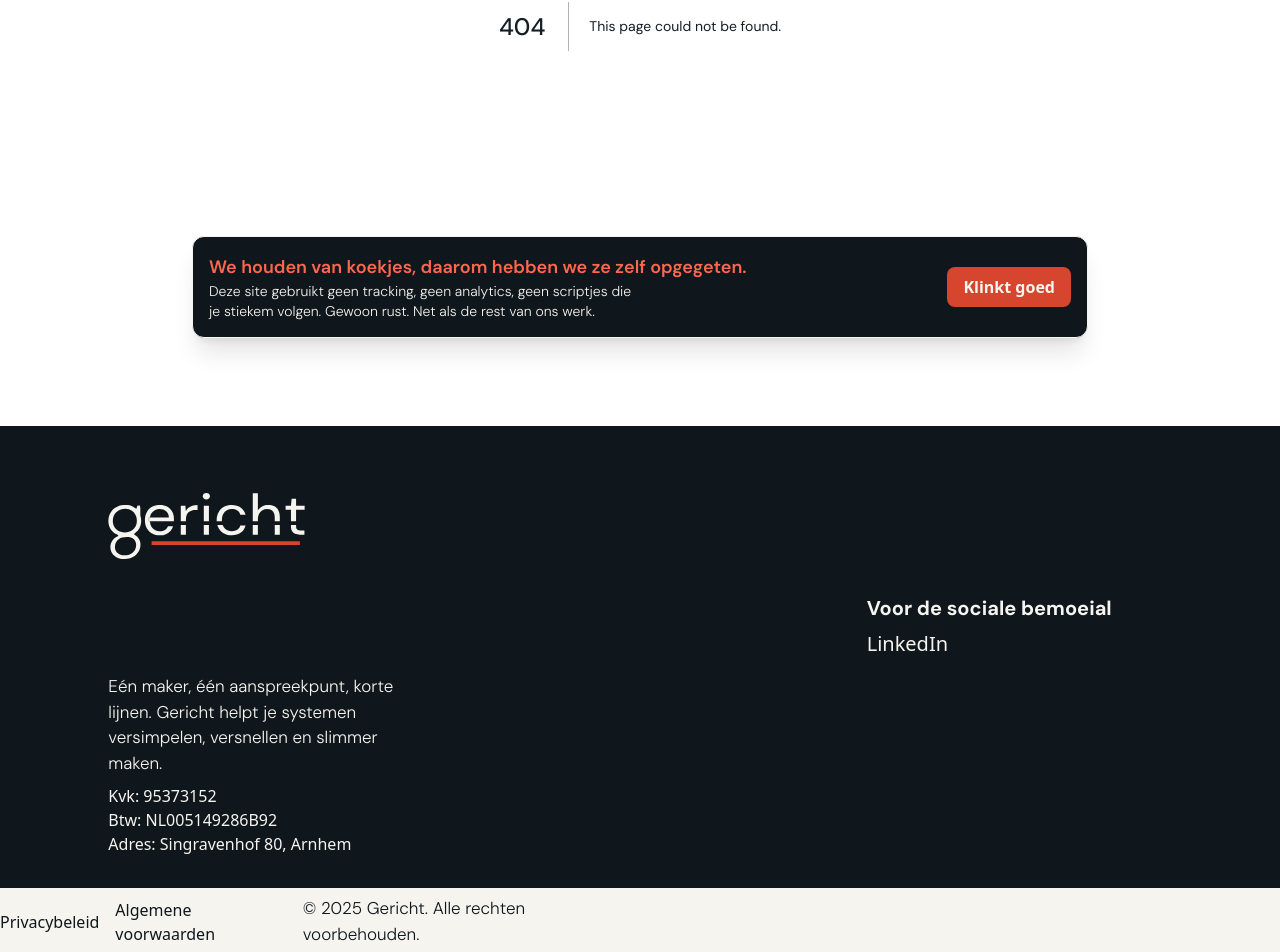
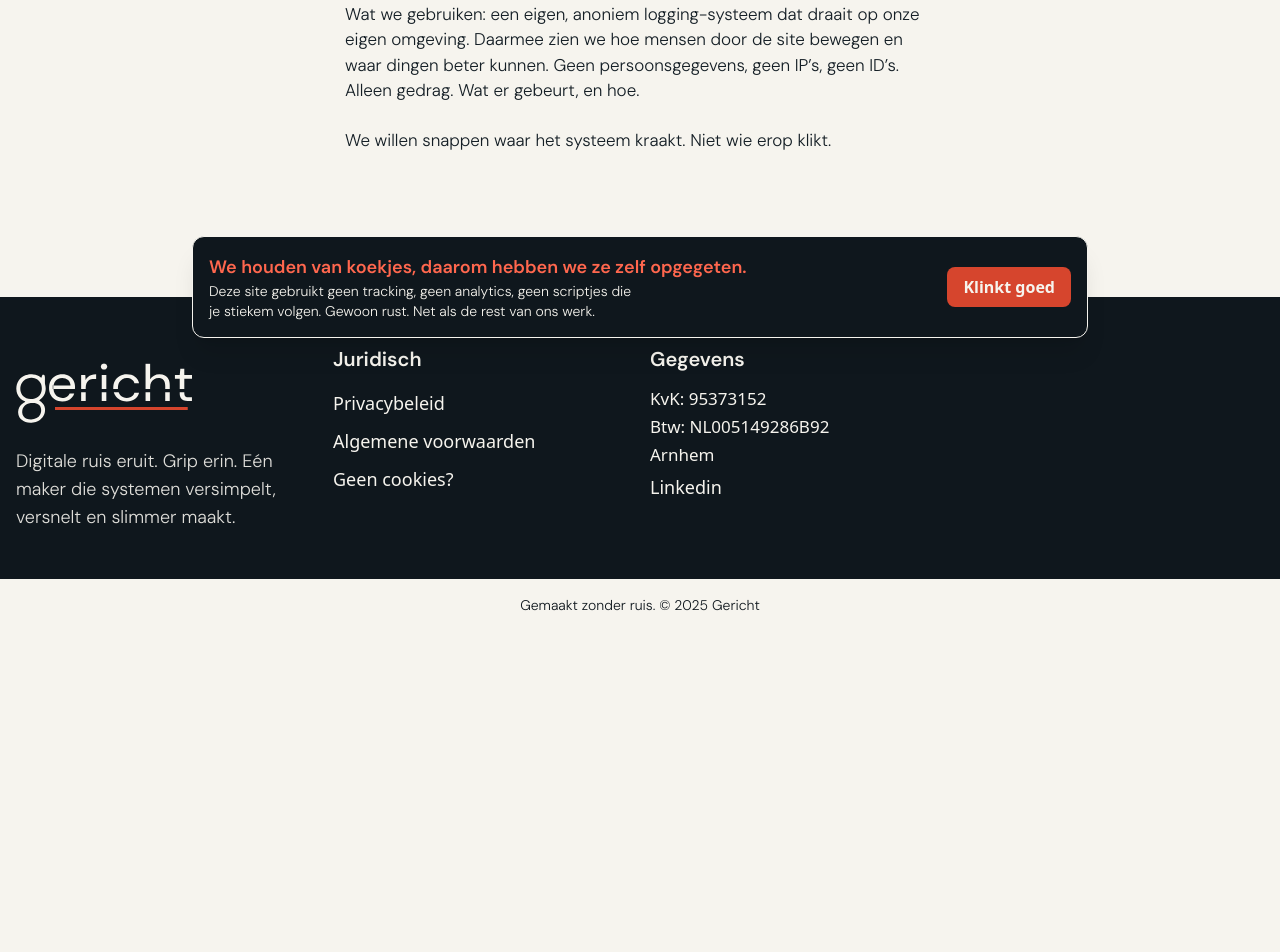
Before and after one commit to taipo1/exit-code-website, a Next.js app: page /geen-cookies in a window 1280 px wide. Before the commit this address had no page. Shown: the part 446-1398 px from the top of the page. After the commit the page ends 1077 px from the top, so only its background shows below. Built offline with nearby package versions, Linux system fonts and the light colour scheme.

Commit message:
updated styling
updated styling

```diff
--- /dev/null
+++ b/src/app/geen-cookies/page.tsx
@@ -0,0 +1,5 @@
+import NoCookiesNotice from "@/components/no-cookie-notice";
+
+const Page = () => <NoCookiesNotice />;
+
+export default Page;
--- a/src/components/base/container/index.tsx
+++ b/src/components/base/container/index.tsx
@@ -6,7 +6,7 @@ type ContainerProps = {
 const Container = ({ children, className }: ContainerProps) => (
   <div className="flex w-full justify-center">
     <div
-      className={`${className} container grid max-w-[1440px] grid-cols-6 gap-x-5 max-xl:px-4 lg:grid-cols-12`}
+      className={`${className} container grid max-w-[1440px] grid-cols-6 gap-x-5 px-4 lg:grid-cols-12`}
     >
       {children}
     </div>
--- a/src/components/base/link/index.tsx
+++ b/src/components/base/link/index.tsx
@@ -6,20 +6,29 @@ type Props = {
   className?: string;
   children?: React.ReactNode;
   linkStyle?: "primary" | "secondary" | "text";
+  target?: "_blank";
 };
 
-const BaseLink = ({ href, label, linkStyle, className, children }: Props) => {
+const BaseLink = ({
+  href,
+  label,
+  linkStyle,
+  className,
+  children,
+  target,
+}: Props) => {
   const btnStyle = {
     primary: "bg-primary-300 hover:bg-primary-400 text-white py-2 px-4 rounded",
     secondary:
       "bg-secondary-300 hover:bg-secondary-400 text-white py-2 px-4 rounded",
-    text: "hover:border-b-2 border-primary-400 text-xl font-medium text-white",
+    text: "border-b-2 border-transparent hover:border-primary-400 text-lg max-w-fit text-white",
   };
 
   return (
     <Link
       href={href}
       className={`${linkStyle ? btnStyle[linkStyle] : ""} ${className}`}
+      target={target}
     >
       {label && label}
       {children && children}
--- a/src/components/footer/index.tsx
+++ b/src/components/footer/index.tsx
@@ -5,53 +5,72 @@ import Link from "../base/link";
 const Footer = () => {
   return (
     <footer className="bg-secondary-400 pt-12 text-white">
-      <Container className="mb-8 gap-y-4">
-        <div className="col-span-4 row-start-1 flex flex-col items-start justify-start gap-4 lg:col-span-2 lg:col-start-2 lg:justify-center">
-          <LogoWhite className="w-full" />
+      <Container className="grid grid-cols-1 gap-y-6">
+        {/* Merk & USP */}
+        <div className="col-span-full flex flex-col gap-4 md:col-span-3">
+          <LogoWhite className="w-44" />
+          <p className="text-base text-white/90 sm:text-lg">
+            Digitale ruis eruit. Grip erin. Eén maker die systemen versimpelt,
+            versnelt en slimmer maakt.
+          </p>
         </div>
-        <div className="col-span-6 col-start-1 row-start-2 flex flex-col gap-2 lg:col-span-3 lg:col-start-9 lg:row-start-2">
-          <h3 className="text-white">Voor de sociale bemoeial</h3>
+
+        {/* Juridisch */}
+        <div className="col-span-6 flex flex-col gap-2 md:col-span-3 md:col-start-4">
+          <h3 className="mb-2 text-lg font-semibold text-white sm:text-xl">
+            Juridisch
+          </h3>
+          <Link linkStyle="text" href="/privacy">
+            Privacybeleid
+          </Link>
+          <Link linkStyle="text" href="/algemene-voorwaarden">
+            Algemene voorwaarden
+          </Link>
+          <Link linkStyle="text" href="/geen-cookies">
+            Geen cookies?
+          </Link>
+        </div>
+
+        {/* Contactgegevens */}
+        <div className="col-span-6 row-start-3 flex flex-col gap-2 md:col-span-3 md:col-start-4 md:row-start-2 lg:col-start-7 lg:row-start-1">
+          <h3 className="mb-2 text-lg font-semibold text-white sm:text-xl">
+            Gegevens
+          </h3>
+          <span className="text-sm sm:text-base">KvK: 95373152</span>
+          <span className="text-sm sm:text-base">Btw: NL005149286B92</span>
+          <span className="text-sm sm:text-base">Arnhem</span>
+          {/* <Link linkStyle="text" href="mailto:hello@gericht.nl" target="_blank">
+            hello@gericht.nl
+          </Link> */}
           <Link
+            linkStyle="text"
             href="https://www.linkedin.com/company/digitaal-gericht"
-            linkStyle="text"
-            className="max-w-fit"
-            label="LinkedIn"
-          />
+            target="_blank"
+          >
+            Linkedin
+          </Link>
         </div>
-        <div className="col-span-6 row-start-3 flex flex-col justify-start gap-6 text-white md:gap-2 lg:col-span-3 lg:col-start-2">
-          <p className="text-md text-left text-white">
-            Eén maker, één aanspreekpunt, korte lijnen. Gericht helpt je
-            systemen versimpelen, versnellen en slimmer maken.
-          </p>
-          <ul>
-            <li>Kvk: 95373152</li>
-            <li>Btw: NL005149286B92</li>
-            <li>Adres: Singravenhof 80, Arnhem</li>
-          </ul>
-        </div>
-        {/* <div className="col-span-12 col-start-1 flex flex-col lg:col-span-3 lg:col-start-6 lg:row-start-2">
-          <h3 className="text-white">Voor de nieuwschierige</h3>
-          <a href="#" className="text-md text-white">
-            nieuwsbrief
-          </a>
+
+        {/* Actie / CTA */}
+        {/* <div className="flex flex-col gap-4">
+          <h3 className="mb-2 text-lg font-semibold text-white sm:text-xl">
+            Klaar om te starten?
+          </h3>
+          <Link linkStyle="primary" href="#contact">
+            Frictie-scan aanvragen
+          </Link>
+          <Link linkStyle="text" href="#contact">
+            Stuur een bericht
+          </Link>
         </div> */}
       </Container>
-      <div className="bg-white py-2">
+
+      {/* Onderste strook */}
+      <div className="mt-12 bg-white py-4">
         <Container>
-          <div className="col-span-6 row-start-3 flex w-full flex-col items-center justify-center gap-4 md:flex-row">
-            <a href="/privacy" className="text-md text-secondary-400">
-              Privacybeleid
-            </a>
-            <a
-              href="/algemene-voorwaarden"
-              className="text-md text-secondary-400"
-            >
-              Algemene voorwaarden
-            </a>
-            <p className="text-md text-center text-secondary-400 md:text-left">
-              © 2025 Gericht. Alle rechten voorbehouden.
-            </p>
-          </div>
+          <p className="col-span-full text-center text-xs text-secondary-400 sm:text-sm">
+            Gemaakt zonder ruis. © 2025 Gericht
+          </p>
         </Container>
       </div>
     </footer>
--- /dev/null
+++ b/src/components/no-cookie-notice/index.tsx
@@ -0,0 +1,52 @@
+import Container from "../base/container";
+
+const NoCookiesNotice = () => {
+  return (
+    <section className="px-6 py-16 text-white md:py-24">
+      <Container>
+        <div className="z-10 col-span-6 row-start-1 mx-auto flex max-w-3xl flex-col gap-6 text-left md:col-start-4">
+          <h2 className="text-3xl font-bold text-primary-400 md:text-4xl">
+            Waarom we geen cookies gebruiken
+          </h2>
+
+          <p>
+            Gericht houdt dingen graag simpel en zuiver. Dat geldt ook voor deze
+            website.
+          </p>
+
+          <p>
+            Je vindt hier geen cookies, geen scripts van derden en geen externe
+            trackers. We volgen je niet, we maken geen profiel van je, en we
+            verkopen niks door.
+          </p>
+
+          <p>
+            Wat we gebruiken: een eigen, anoniem logging-systeem dat draait op
+            onze eigen omgeving. Daarmee zien we hoe mensen door de site bewegen
+            en waar dingen beter kunnen. Geen persoonsgegevens, geen IP’s, geen
+            ID’s. Alleen gedrag. Wat er gebeurt, en hoe.
+          </p>
+
+          <p>We willen snappen waar het systeem kraakt. Niet wie erop klikt.</p>
+
+          <div className="flex flex-col gap-4 pt-6 sm:flex-row">
+            {/* <a
+              href="/frictie-scan"
+              className="rounded-md bg-primary-400 px-6 py-3 font-semibold text-neutral-950 transition hover:bg-primary-300"
+            >
+              Frictie-scan aanvragen
+            </a> */}
+            {/* <a
+              href="/contact"
+              className="rounded-md border border-white px-6 py-3 font-semibold text-white transition hover:bg-white hover:text-neutral-950"
+            >
+              Stuur een bericht
+            </a> */}
+          </div>
+        </div>
+      </Container>
+    </section>
+  );
+};
+
+export default NoCookiesNotice;
--- a/src/context/contact-form-provider/index.tsx
+++ b/src/context/contact-form-provider/index.tsx
@@ -45,7 +45,7 @@ export const ContactFormProvider: React.FC<ContactFormProviderProps> = ({
             className="absolute bottom-0 left-0 right-0 top-0 z-0 h-screen w-screen bg-secondary-300/60 backdrop-blur-[2px]"
             aria-label="Close contact form"
           />
-          <div className="relative z-30 mx-2 flex max-h-[85vh] flex-col gap-2 overflow-scroll rounded-lg bg-secondary-300 px-12 pb-12 pt-6 text-white transition-all">
+          <div className="relative z-30 mx-2 flex max-h-[85vh] flex-col gap-2 overflow-scroll rounded-lg bg-secondary-300 px-12 pb-6 pt-6 text-white transition-all md:max-h-[92vh]">
             <Button
               hiarchy="custom"
               type="button"
--- a/src/svg/logo-white.tsx
+++ b/src/svg/logo-white.tsx
@@ -2,8 +2,8 @@ const LogoWhite = ({ className }: { className?: string }) => (
   <svg
     className={className}
     width="305"
-    height="104"
-    viewBox="0 0 305 104"
+    height="86"
+    viewBox="0 0 305 86"
     fill="none"
     xmlns="http://www.w3.org/2000/svg"
   >
--- a/tailwind.config.ts
+++ b/tailwind.config.ts
@@ -3,29 +3,30 @@ import type { Config } from "tailwindcss";
 const config: Config = {
   content: [
     "./src/pages/**/*.{js,ts,jsx,tsx,mdx}",
+    "./src/svg/**/*.{js,ts,jsx,tsx,mdx}",
     "./src/components/**/*.{js,ts,jsx,tsx,mdx}",
+    "./src/context/**/*.{js,ts,jsx,tsx,mdx}",
     "./src/app/**/*.{js,ts,jsx,tsx,mdx}",
-    "./src/*",
   ],
   theme: {
     extend: {
       colors: {
-        white: "#F6F4EE",
+        white: "rgb(246 244 238)",
         primary: {
-          300: "#D6452D",
-          400: "#FF674E",
+          300: "rgb(214 69 45)",
+          400: "rgb(255 103 78)",
         },
         secondary: {
-          200: "#B64E25",
-          300: "#141E25",
-          400: "#0F171D",
+          200: "rgb(182 78 37)",
+          300: "rgb(20 30 37)",
+          400: "rgb(15 23 29)",
         },
         dark: {
-          100: "#7B7B7B",
-          150: "#5B5B5B",
-          300: "#616568",
-          400: "#484848",
-          500: "#333232",
+          100: "rgb(123 123 123)",
+          150: "rgb(91 91 91)",
+          300: "rgb(97 101 104)",
+          400: "rgb(72 72 72)",
+          500: "rgb(51 50 50)",
         },
       },
       fontFamily: {
```
Also changed, not shown: src/public/assets/no-tracking.png (added), 1 other file (tests, documents, lock files or other folders).
